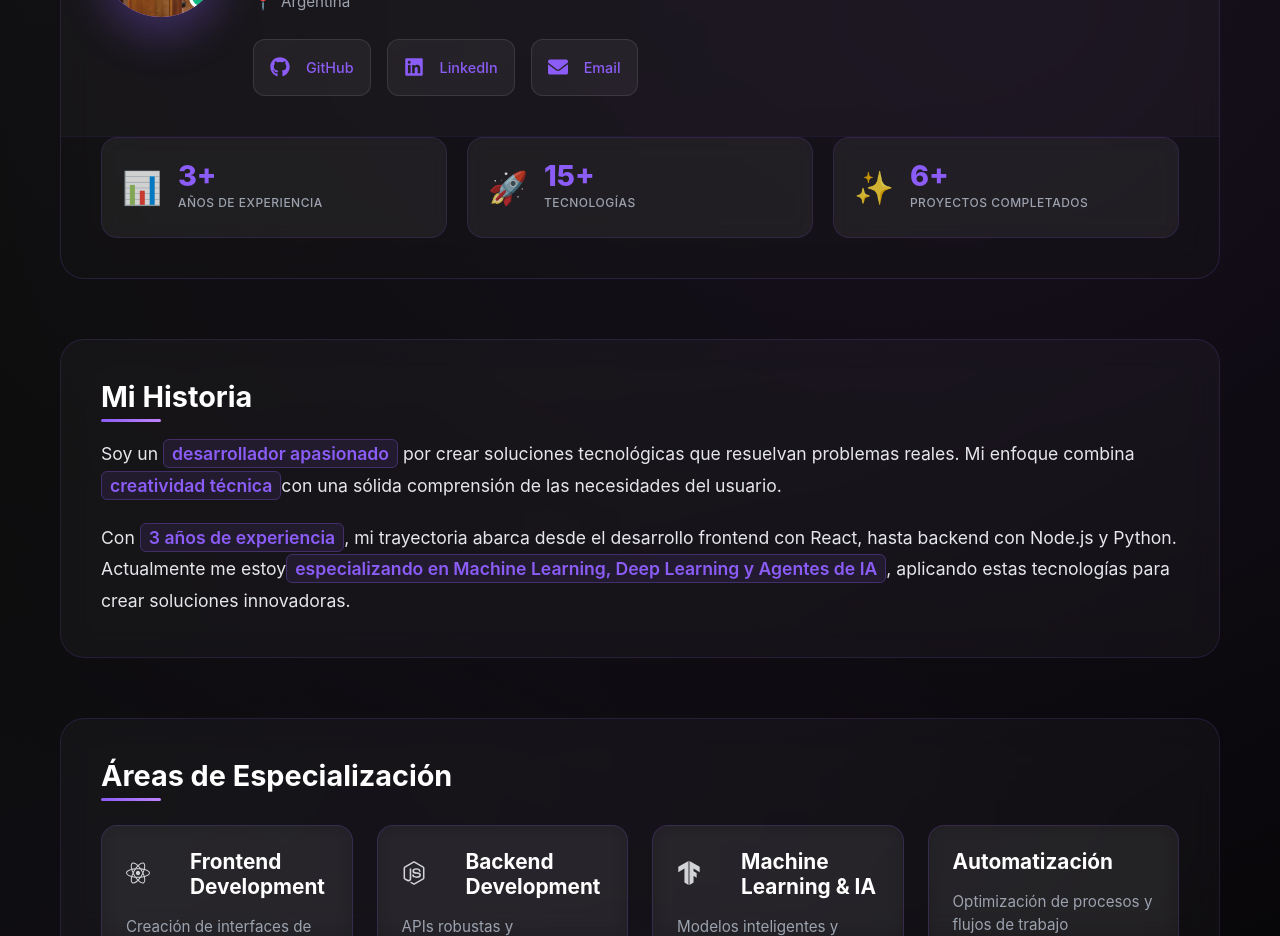
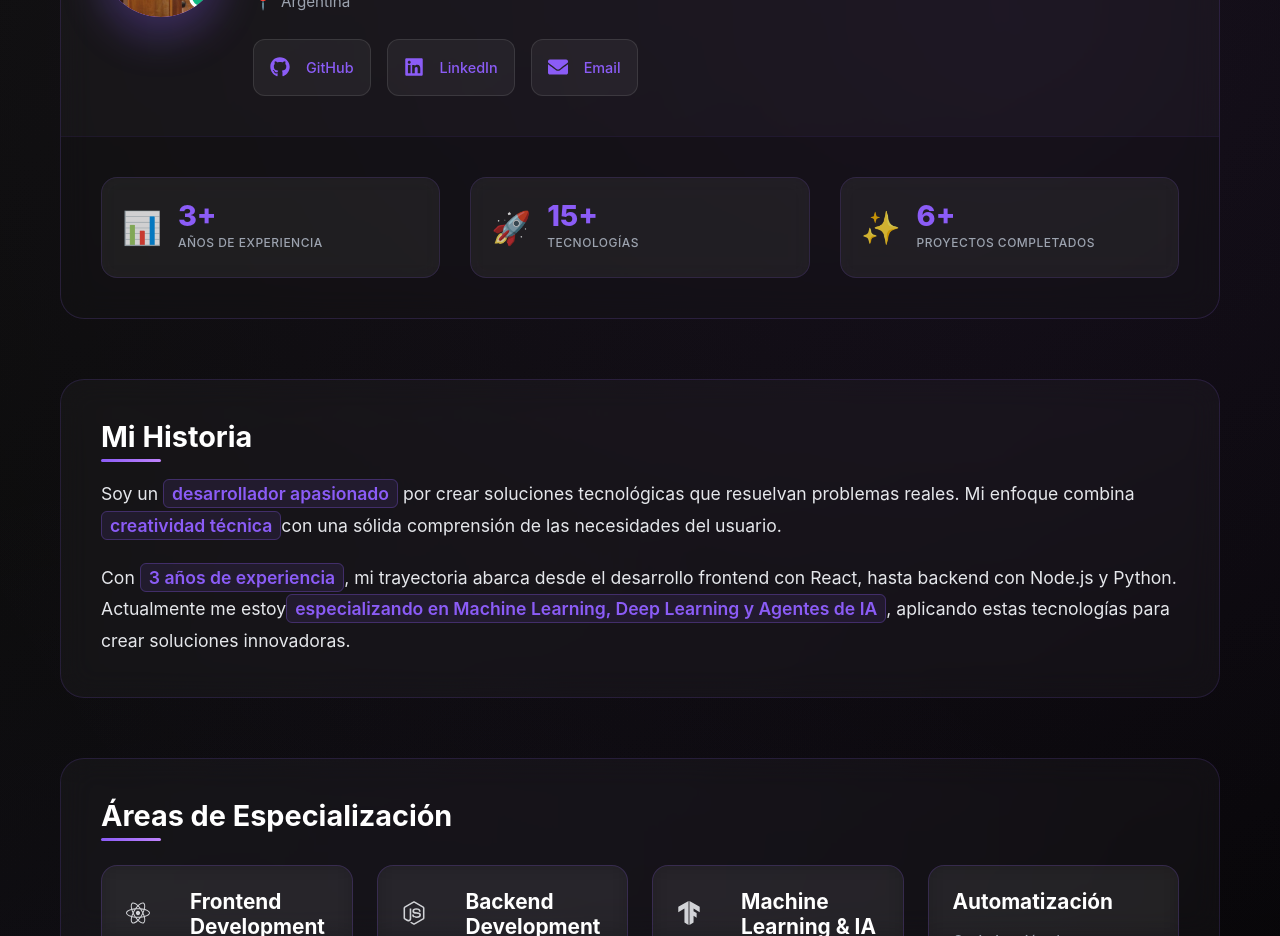
Before and after one commit to gabykap29/portfolio-personal, a React (Vite) app in the folder portfolio-Gabriel/: page / in a window 1280 px wide. Shown: the part 1320-2256 px from the top of the page. Built offline with nearby package versions, Linux system fonts and the light colour scheme.

Commit message:
chores: cambios en el about

```diff
--- a/portfolio-Gabriel/src/App.css
+++ b/portfolio-Gabriel/src/App.css
@@ -1059,8 +1059,8 @@
 .profile-metrics {
   display: grid;
   grid-template-columns: repeat(3, 1fr);
-  gap: 20px;
-  padding: 0 40px 40px 40px;
+  gap: 30px;
+  padding: 40px 40px 40px 40px;
   border-top: 1px solid rgba(139, 92, 246, 0.1);
   background: rgba(0, 0, 0, 0.2);
 }
```
